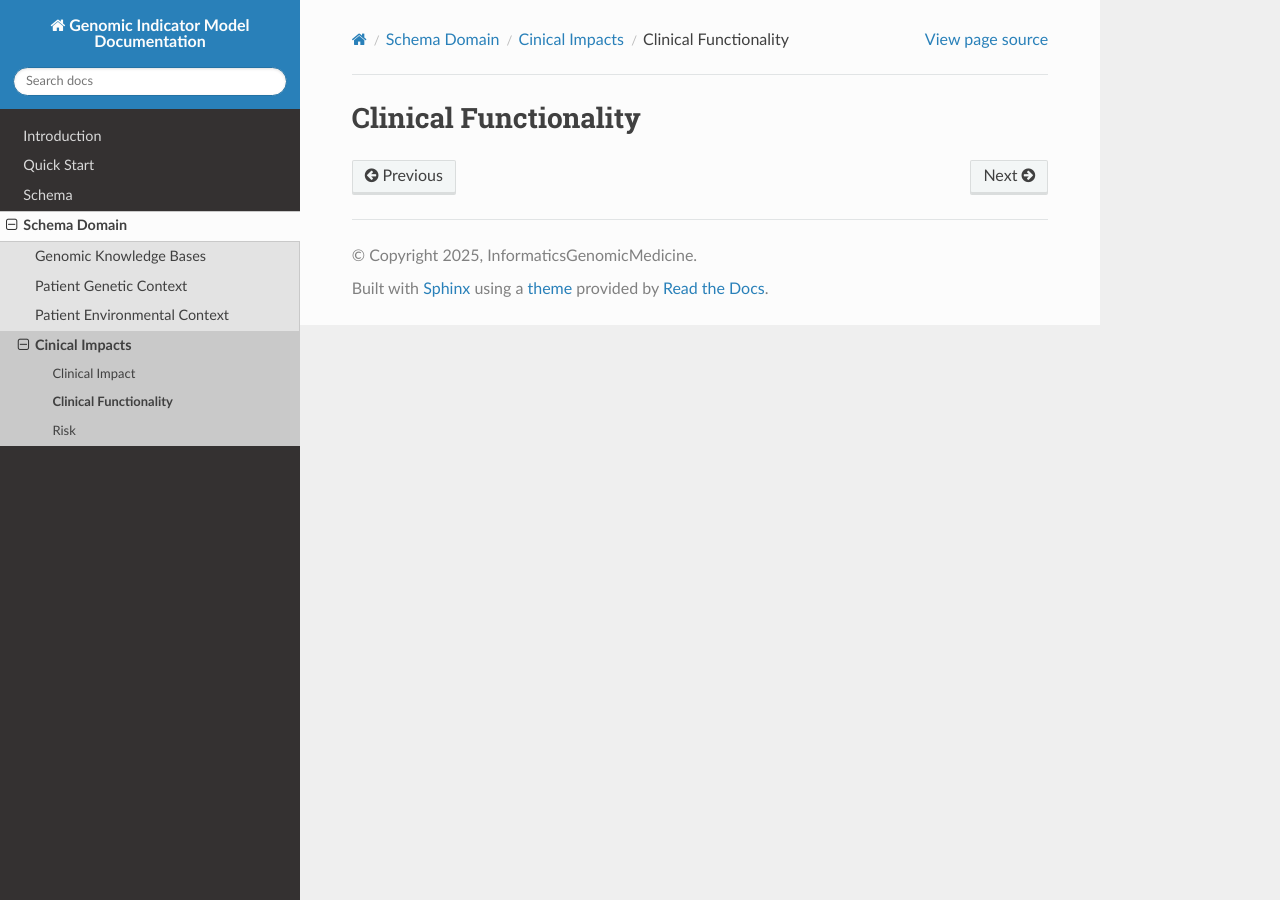
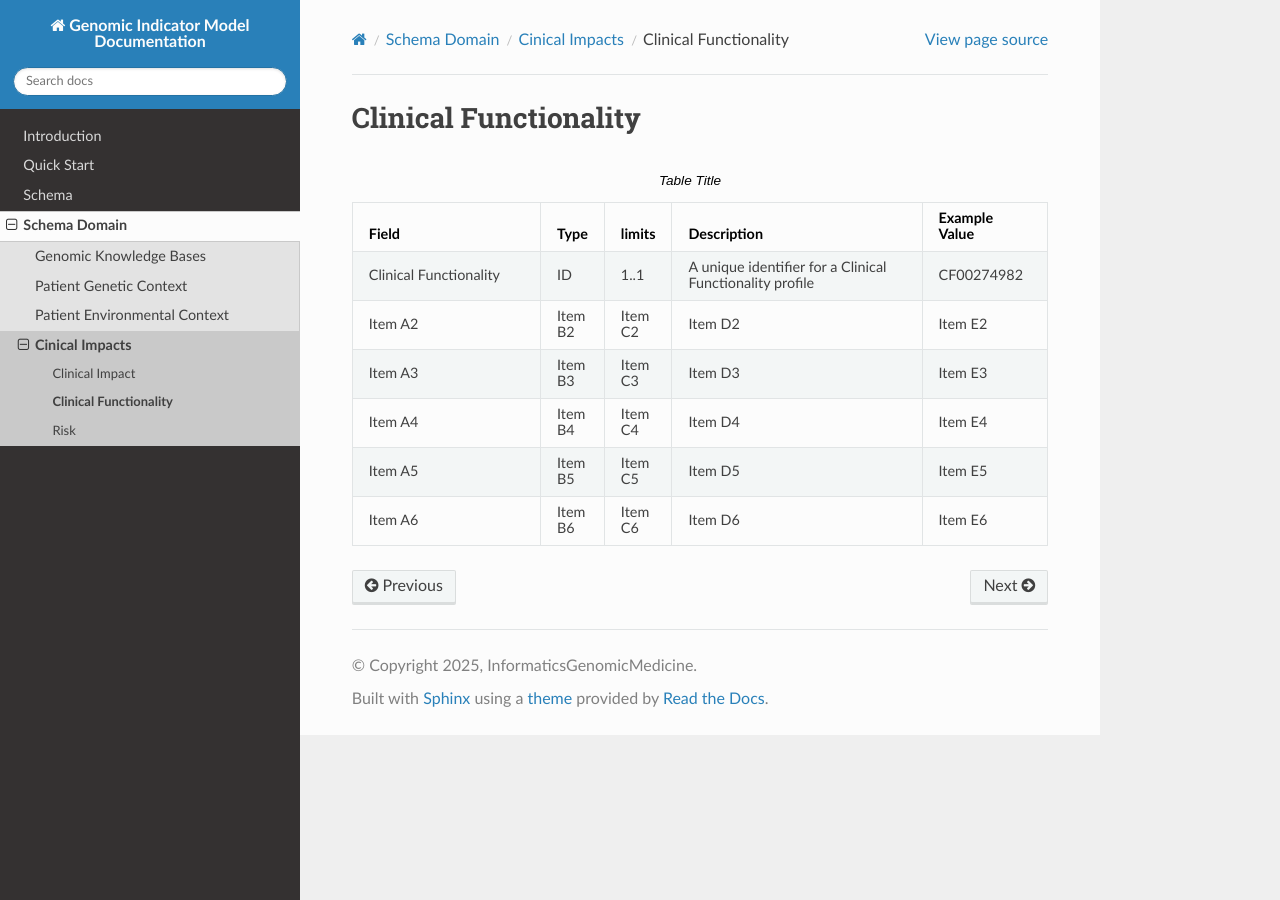
Before and after one commit to InformaticsGenomicMedicine/gemonic-indicator-model-docs, a Sphinx documentation site: the page built from docs/source/SchemaDomains/ClinicalImpacts/ClinicalFunctionality.rst, in a window 1280 px wide. Built offline with Sphinx 7.4.7 and the Read the Docs theme 3.1.0, drawn with Linux system fonts in a browser that asks for light colours.

Commit message:
Add detailed list-tables for Clinical Functionality, Clinical Impact, Risk, Cellular Environment, and Drug Exposure documentation

```diff
--- a/docs/source/SchemaDomains/ClinicalImpacts/ClinicalFunctionality.rst
+++ b/docs/source/SchemaDomains/ClinicalImpacts/ClinicalFunctionality.rst
@@ -2,3 +2,44 @@
 
 Clinical Functionality
 !!!!!!!!!!!!!!!!!!!!!!
+
+.. list-table:: Table Title
+   :widths: 30 10 10 40 20
+   :header-rows: 1
+   :class: reece-wrap
+
+   * - Field
+     - Type
+     - limits
+     - Description
+     - Example Value
+   * - Clinical Functionality
+     - ID
+     - 1..1
+     - A unique identifier for a Clinical Functionality profile
+     - CF00274982
+   * - Item A2
+     - Item B2
+     - Item C2
+     - Item D2
+     - Item E2
+   * - Item A3
+     - Item B3
+     - Item C3
+     - Item D3
+     - Item E3
+   * - Item A4
+     - Item B4
+     - Item C4
+     - Item D4
+     - Item E4
+   * - Item A5
+     - Item B5
+     - Item C5
+     - Item D5
+     - Item E5
+   * - Item A6
+     - Item B6
+     - Item C6
+     - Item D6
+     - Item E6
```
Also changed, not shown: docs/source/SchemaDomains/ClinicalImpacts/ClinicalImpact.rst (+26 -0 lines), docs/source/SchemaDomains/ClinicalImpacts/Risk.rst (+31 -0 lines), docs/source/SchemaDomains/PatientEnvironmentalContext/CellularEnvironment.rst (+31 -0 lines), docs/source/SchemaDomains/PatientEnvironmentalContext/DrugExposure.rst (+32 -0 lines).
